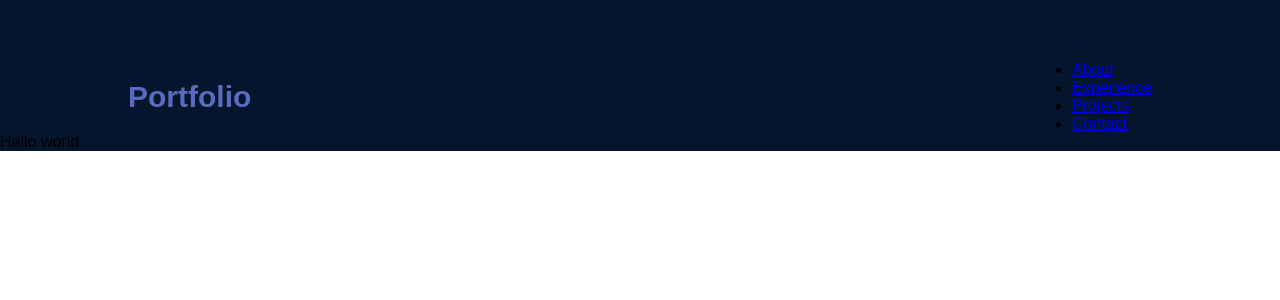
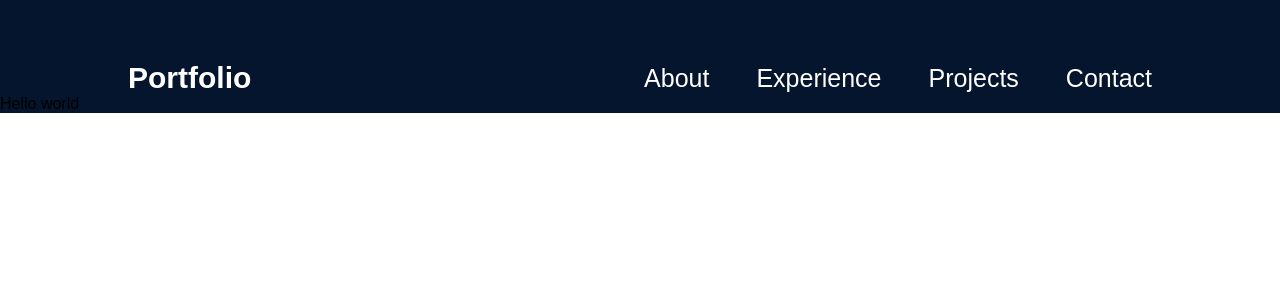
Before and after one commit to RohelP/MyPortfolio, a React (Vite) app in the folder react-portfolio/: page / in a window 1280 px wide. Shown: the top 300 px of the page. Built offline with nearby package versions, Linux system fonts and the light colour scheme; the HTML template or start-up script is replaced by a standard one.

Commit message:
css changes

```diff
--- a/react-portfolio/src/components/Navbar/Navbar.module.css
+++ b/react-portfolio/src/components/Navbar/Navbar.module.css
@@ -15,5 +15,21 @@
     font-size: 30px;
     font-weight: 600;
     text-decoration: none;
-    color: var(--color-primary);
+    color: var(--color-text);
 }
+
+.menu {
+    display: flex;
+}
+
+.menuItems {
+    display: flex;
+    gap: 47px;
+    list-style: none;
+}
+
+.menuItems a {
+    font-size: 25px;
+    color: var(--color-text);
+    text-decoration: none;
+}
```
